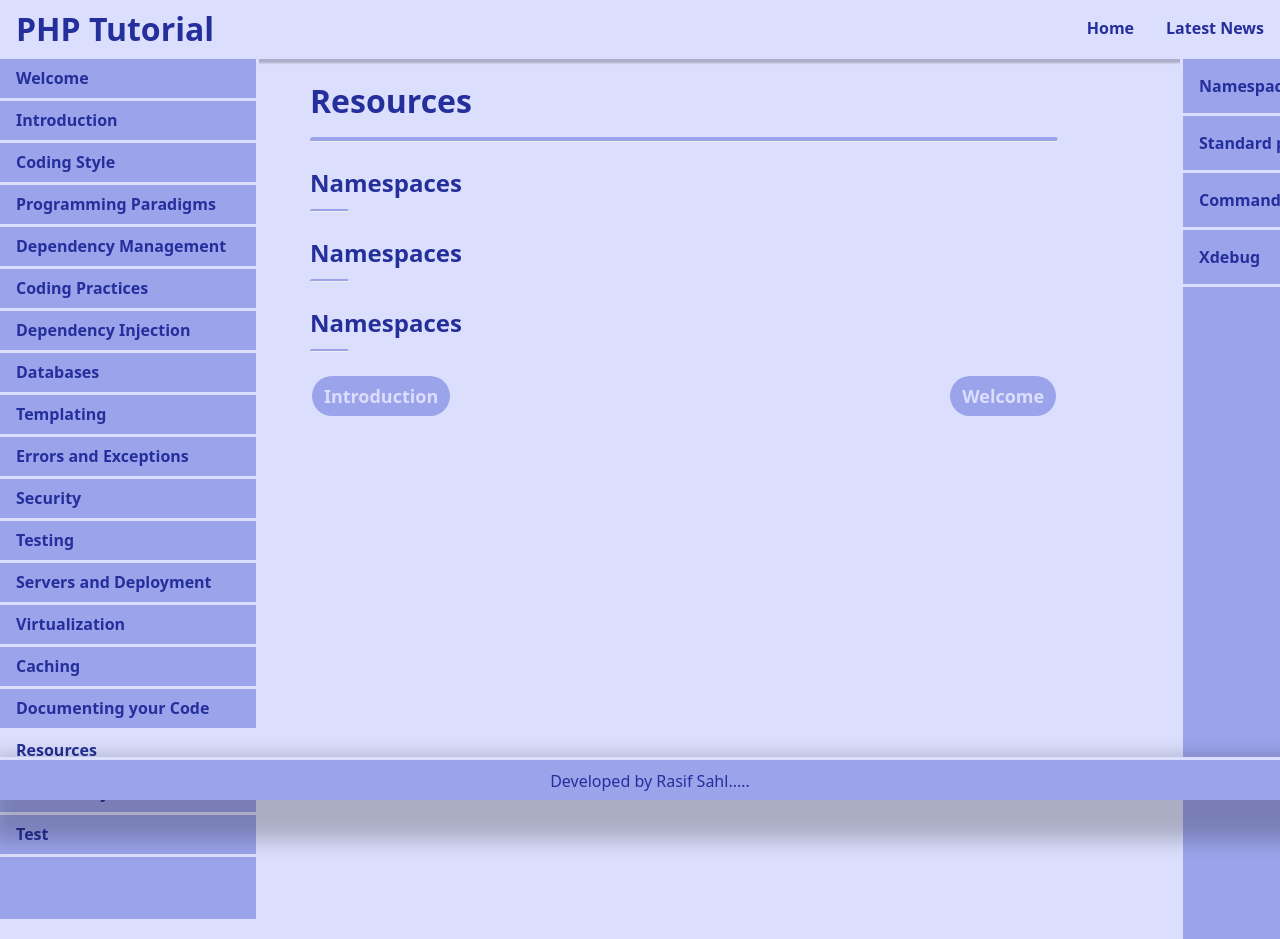
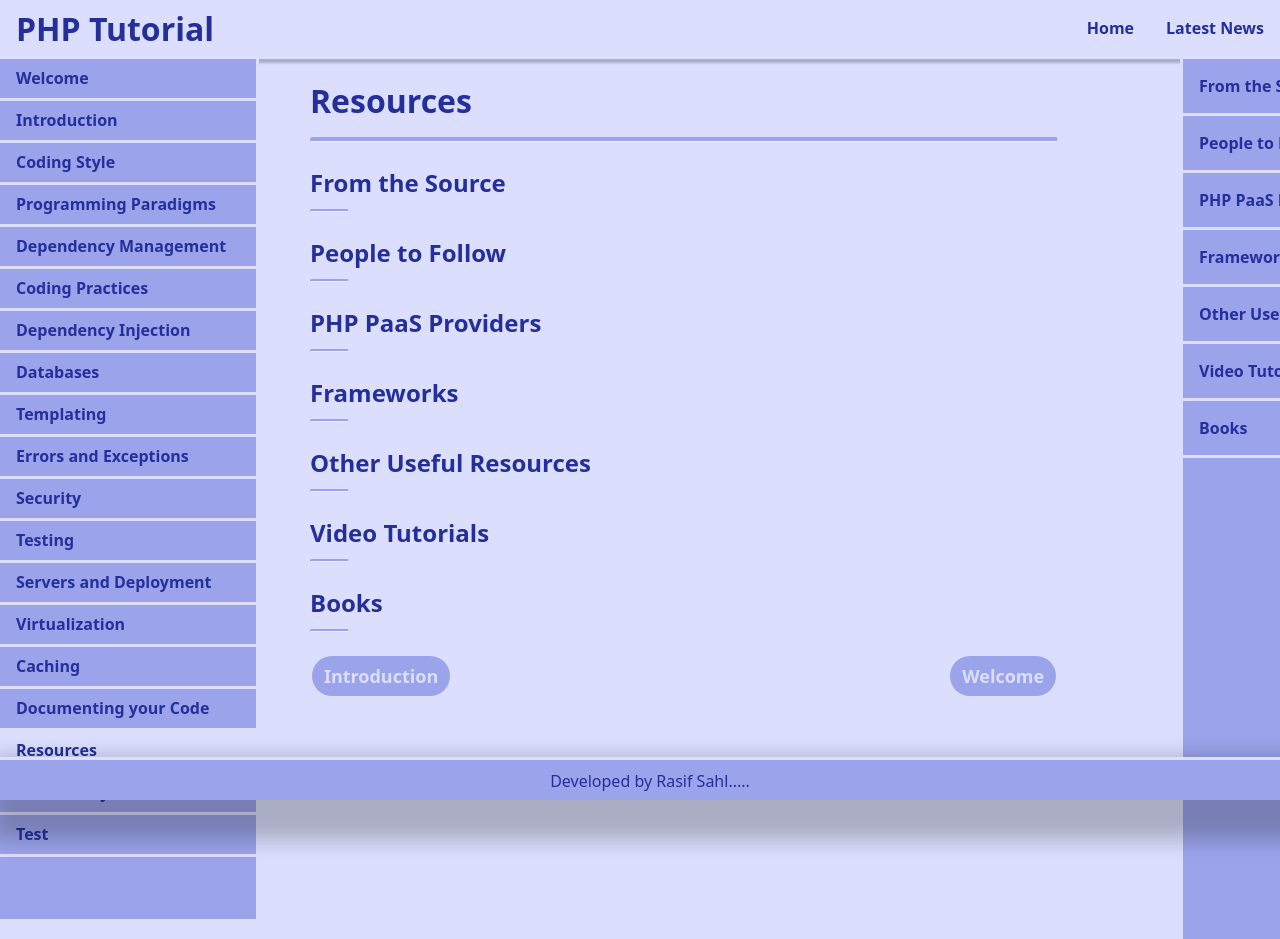
Before and after one commit to rasif-sahl/php, a React (Create React App) app: page /resources in a window 1280 px wide. Shown: the top 939 px of the page. Built offline with nearby package versions, Linux system fonts and the light colour scheme.

Commit message:
part-3 content update

```diff
--- a/src/js/Pages/Content/Three/Caching.jsx
+++ b/src/js/Pages/Content/Three/Caching.jsx
@@ -10,11 +10,9 @@ export default function Caching() {
             <div className="content-display">
                 <a><H1 h1="Caching" /></a>
                 <br/>
-                <a id="namespaces"><H2 h2="Namespaces" /></a>
+                <a id="opcode_cache"><H2 h2="Opcode Cache" /></a>
                 <br/>
-                <a id="namespaces"><H2 h2="Namespaces" /></a>
-                <br/>
-                <a id="namespaces"><H2 h2="Namespaces" /></a>
+                <a id="object_caching"><H2 h2="Object Caching" /></a>
                 <br/>
 
                 <Pagination previousLink="/introduction" previous="Introduction"  nextLink="/" next="Welcome"/>
@@ -24,10 +22,8 @@ export default function Caching() {
         <div className="right-content-wrapper">
             <div className="right-content-display">
                 <ul>
-                    <li><a href="#Namespaces">Namespaces</a></li>
-                    <li><a href="#standard_php_library">Standard php library</a></li>
-                    <li><a href="#command_line_interface">Command line interface.</a></li>
-                    <li><a href="#xdebug">Xdebug</a></li>
+                    <li><a href="#opcode_cache">Opcode Cache</a></li>
+                    <li><a href="#object_caching">Object Caching</a></li>
                 </ul>
             </div>
         </div>
--- a/src/js/Pages/Content/Three/Community.jsx
+++ b/src/js/Pages/Content/Three/Community.jsx
@@ -10,11 +10,11 @@ export default function Community() {
             <div className="content-display">
                 <a><H1 h1="Community" /></a>
                 <br/>
-                <a id="namespaces"><H2 h2="Namespaces" /></a>
+                <a id="user_groups"><H2 h2="User Groups" /></a>
                 <br/>
-                <a id="namespaces"><H2 h2="Namespaces" /></a>
+                <a id="conferences"><H2 h2="Conferences" /></a>
                 <br/>
-                <a id="namespaces"><H2 h2="Namespaces" /></a>
+                <a id="elephpants"><H2 h2="Elephpants" /></a>
                 <br/>
 
                 <Pagination previousLink="/introduction" previous="Introduction"  nextLink="/" next="Welcome"/>
@@ -24,10 +24,9 @@ export default function Community() {
         <div className="right-content-wrapper">
             <div className="right-content-display">
                 <ul>
-                    <li><a href="#Namespaces">Namespaces</a></li>
-                    <li><a href="#standard_php_library">Standard php library</a></li>
-                    <li><a href="#command_line_interface">Command line interface.</a></li>
-                    <li><a href="#xdebug">Xdebug</a></li>
+                    <li><a href="#user_groups">User Groups</a></li>
+                    <li><a href="#conferences">Conferences</a></li>
+                    <li><a href="#elephpants">Elephpants</a></li>
                 </ul>
             </div>
         </div>
--- a/src/js/Pages/Content/Three/DocumentingYourCode.jsx
+++ b/src/js/Pages/Content/Three/DocumentingYourCode.jsx
@@ -10,11 +10,7 @@ export default function DocumentingYourCode() {
             <div className="content-display">
                 <a><H1 h1="Documenting your Code" /></a>
                 <br/>
-                <a id="namespaces"><H2 h2="Namespaces" /></a>
-                <br/>
-                <a id="namespaces"><H2 h2="Namespaces" /></a>
-                <br/>
-                <a id="namespaces"><H2 h2="Namespaces" /></a>
+                <a id="PHPDoc"><H2 h2="PHPDoc" /></a>
                 <br/>
 
                 <Pagination previousLink="/introduction" previous="Introduction"  nextLink="/" next="Welcome"/>
@@ -24,10 +20,7 @@ export default function DocumentingYourCode() {
         <div className="right-content-wrapper">
             <div className="right-content-display">
                 <ul>
-                    <li><a href="#Namespaces">Namespaces</a></li>
-                    <li><a href="#standard_php_library">Standard php library</a></li>
-                    <li><a href="#command_line_interface">Command line interface.</a></li>
-                    <li><a href="#xdebug">Xdebug</a></li>
+                    <li><a href="#PHPDoc">PHPDoc</a></li>
                 </ul>
             </div>
         </div>
--- a/src/js/Pages/Content/Three/Resources.jsx
+++ b/src/js/Pages/Content/Three/Resources.jsx
@@ -10,11 +10,19 @@ export default function Resources() {
             <div className="content-display">
                 <a><H1 h1="Resources" /></a>
                 <br/>
-                <a id="namespaces"><H2 h2="Namespaces" /></a>
+                <a id="from_the_source"><H2 h2="From the Source" /></a>
                 <br/>
-                <a id="namespaces"><H2 h2="Namespaces" /></a>
+                <a id="people_to_follow"><H2 h2="People to Follow" /></a>
                 <br/>
-                <a id="namespaces"><H2 h2="Namespaces" /></a>
+                <a id="PHP_PaaS_providers"><H2 h2="PHP PaaS Providers" /></a>
+                <br/>
+                <a id="frameworks"><H2 h2="Frameworks" /></a>
+                <br/>
+                <a id="other_useful_resources"><H2 h2="Other Useful Resources" /></a>
+                <br/>
+                <a id="video_tutorials"><H2 h2="Video Tutorials" /></a>
+                <br/>
+                <a id="books"><H2 h2="Books" /></a>
                 <br/>
 
                 <Pagination previousLink="/introduction" previous="Introduction"  nextLink="/" next="Welcome"/>
@@ -24,10 +32,14 @@ export default function Resources() {
         <div className="right-content-wrapper">
             <div className="right-content-display">
                 <ul>
-                    <li><a href="#Namespaces">Namespaces</a></li>
-                    <li><a href="#standard_php_library">Standard php library</a></li>
-                    <li><a href="#command_line_interface">Command line interface.</a></li>
-                    <li><a href="#xdebug">Xdebug</a></li>
+                    <li><a href="#from_the_source">From the Source</a></li>
+                    <li><a href="#people_to_follow">People to Follow</a></li>
+                    <li><a href="#PHP_PaaS_providers">PHP PaaS Providers</a></li>
+                    <li><a href="#frameworks">Frameworks</a></li>
+                    <li><a href="#other_useful_resources">Other Useful Resources</a></li>
+                    <li><a href="#video_tutorials">Video Tutorials</a></li>
+                    <li><a href="#books">Books</a></li>
+
                 </ul>
             </div>
         </div>
--- a/src/js/Pages/Content/Three/ServersAndDeployment.jsx
+++ b/src/js/Pages/Content/Three/ServersAndDeployment.jsx
@@ -10,11 +10,13 @@ export default function ServersAndDeployment() {
             <div className="content-display">
                 <a><H1 h1="Servers and Deployment" /></a>
                 <br/>
-                <a id="namespaces"><H2 h2="Namespaces" /></a>
+                <a id="PaaS"><H2 h2="Platform as a Service (PaaS)" /></a>
                 <br/>
-                <a id="namespaces"><H2 h2="Namespaces" /></a>
+                <a id="virtual_dedicated_servers"><H2 h2="Virtual or Dedicated Servers" /></a>
                 <br/>
-                <a id="namespaces"><H2 h2="Namespaces" /></a>
+                <a id="shared_servers"><H2 h2="Shared Servers" /></a>
+                <br/>
+                <a id="building_your_application"><H2 h2="Building Your Application" /></a>
                 <br/>
 
                 <Pagination previousLink="/introduction" previous="Introduction"  nextLink="/" next="Welcome"/>
@@ -24,10 +26,10 @@ export default function ServersAndDeployment() {
         <div className="right-content-wrapper">
             <div className="right-content-display">
                 <ul>
-                    <li><a href="#Namespaces">Namespaces</a></li>
-                    <li><a href="#standard_php_library">Standard php library</a></li>
-                    <li><a href="#command_line_interface">Command line interface.</a></li>
-                    <li><a href="#xdebug">Xdebug</a></li>
+                    <li><a href="#PaaS">Platform as a Service (PaaS)</a></li>
+                    <li><a href="#virtual_dedicated_servers">Virtual or Dedicated Servers</a></li>
+                    <li><a href="#shared_servers">Shared Servers</a></li>
+                    <li><a href="#building_your_application">Building Your Application</a></li>
                 </ul>
             </div>
         </div>
--- a/src/js/Pages/Content/Three/Virtualization.jsx
+++ b/src/js/Pages/Content/Three/Virtualization.jsx
@@ -10,11 +10,9 @@ export default function Virtualization() {
             <div className="content-display">
                 <a><H1 h1="Virtualization" /></a>
                 <br/>
-                <a id="namespaces"><H2 h2="Namespaces" /></a>
+                <a id="vagrant"><H2 h2="Vagrant" /></a>
                 <br/>
-                <a id="namespaces"><H2 h2="Namespaces" /></a>
-                <br/>
-                <a id="namespaces"><H2 h2="Namespaces" /></a>
+                <a id="docker"><H2 h2="Docker" /></a>
                 <br/>
 
                 <Pagination previousLink="/introduction" previous="Introduction"  nextLink="/" next="Welcome"/>
@@ -24,10 +22,8 @@ export default function Virtualization() {
         <div className="right-content-wrapper">
             <div className="right-content-display">
                 <ul>
-                    <li><a href="#Namespaces">Namespaces</a></li>
-                    <li><a href="#standard_php_library">Standard php library</a></li>
-                    <li><a href="#command_line_interface">Command line interface.</a></li>
-                    <li><a href="#xdebug">Xdebug</a></li>
+                    <li><a href="#vagrant">Vagrant</a></li>
+                    <li><a href="#docker">Docker</a></li>
                 </ul>
             </div>
         </div>
--- a/src/js/Pages/Content/Two/Security.jsx
+++ b/src/js/Pages/Content/Two/Security.jsx
@@ -18,7 +18,7 @@ export default function Security() {
                 <br/>
                 <a id="register_globals"><H2 h2="Register Globals" /></a>
                 <br/>
-                <a id="error_reporting."><H2 h2="Error Reporting" /></a>
+                <a id="error_reporting"><H2 h2="Error Reporting" /></a>
                 <br/>
 
                 <Pagination previousLink="/introduction" previous="Introduction"  nextLink="/" next="Welcome"/>
```
